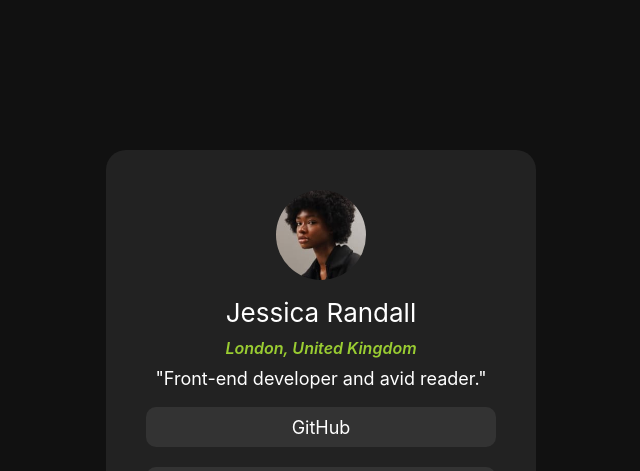
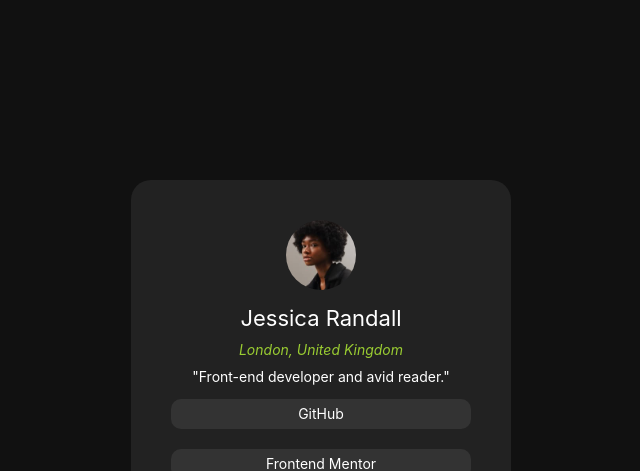
Before and after one commit to Lartisimo/Lartisimo.github.io, a plain HTML site: page index.html in a window 1280 px wide. Shown: the top 471 px of the page, without its empty margins (319-959 px from the left). Drawn offline with Linux system fonts and the light colour scheme.

Commit message:
change margin

```diff
--- a/CSS/styles.css
+++ b/CSS/styles.css
@@ -9,38 +9,38 @@ body {
     background-color: #222;
     border-radius: 20px;
     display: block;
-    height: 500px;
+    height: 400px;
     justify-content: center;
-    margin: 150px auto;
+    margin: 180px auto;
     padding: 40px;
     text-align: center;
-    width: 350px;
+    width: 300px;
 }
 
 .img {
     align-items: center;
     border-radius: 50%;
     display: flex;
-    height: 90px;
+    height: 70px;
     justify-content: center;
     margin: 0 auto;
 }
 
 .Name {
-    font-size: 26px;
+    font-size: 22px;
     font-weight: 400;
     margin-bottom: 10px;
 }
 
 .adress {
     color: yellowgreen;
-    font-size: 16px;
-    font-weight: 600;
+    font-size: 14px;
+    font-weight: 400;
     margin-bottom: 10px;
 }
 
 .description {
-    font-size: 18px;
+    font-size: 14px;
     margin-top: 0;
 }
 
@@ -55,9 +55,9 @@ body {
     border-radius: 10px;
     cursor: pointer;
     display: flex;
-    font-size: 18px;
-    height: 40px;
+    font-size: 14px;
+    height: 30px;
     justify-content: center;
-    width: 350px;
+    width: 300px;
 
 }
```
